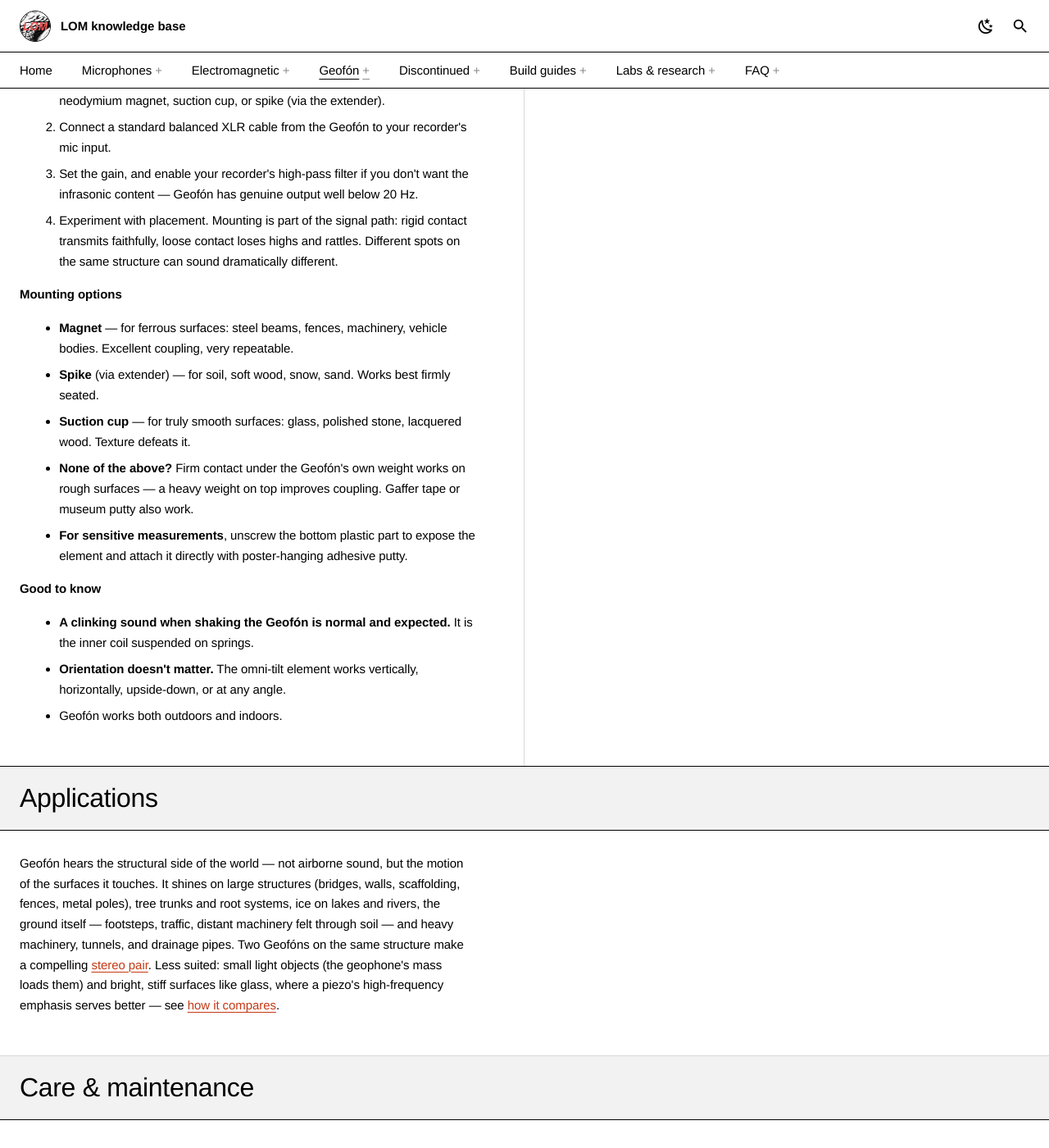
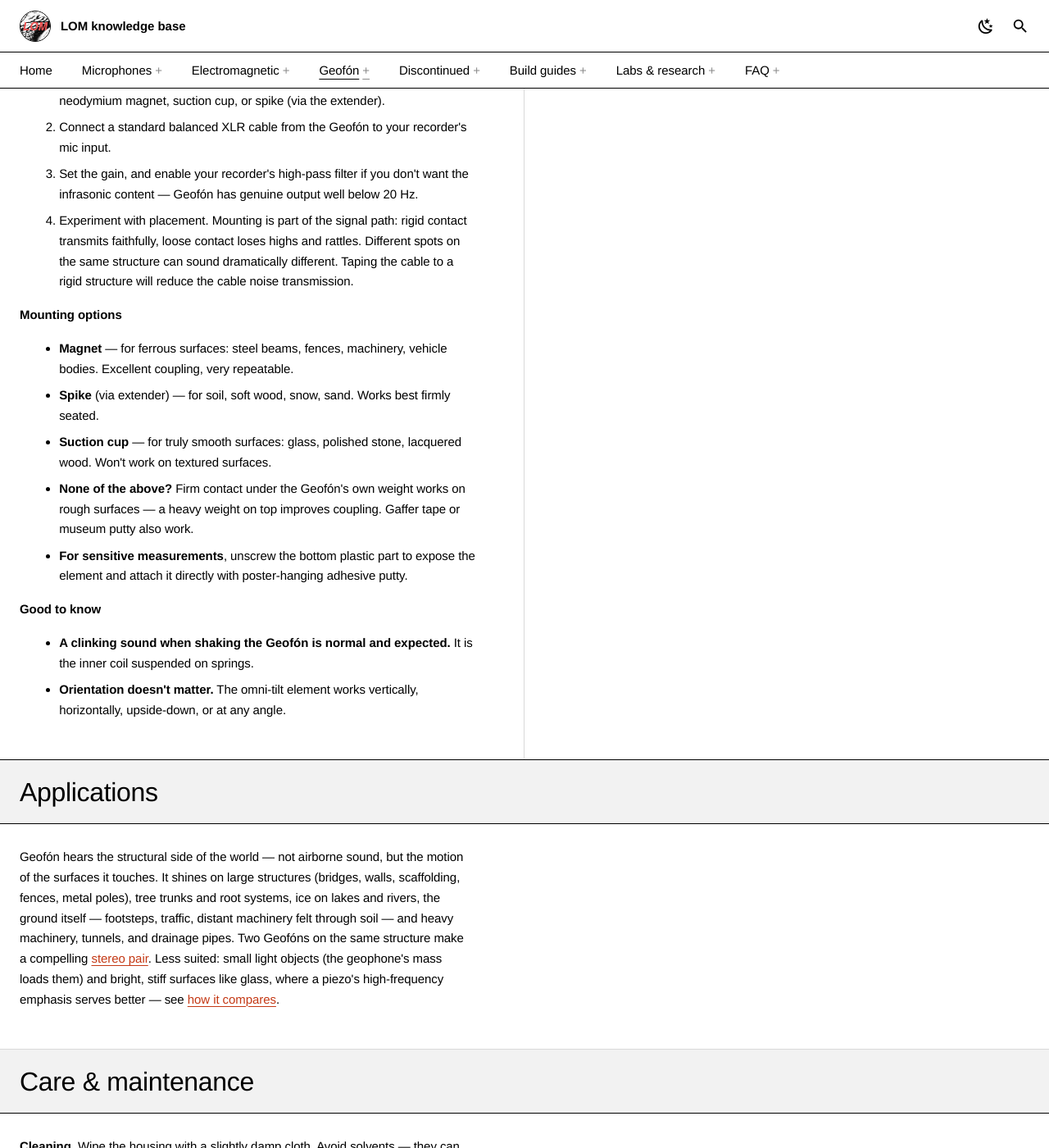
Before and after one commit to LOM-instruments/knowledge-base, an MkDocs documentation site: the page built from docs/manuals/geofon.md, in a window 1280 px wide and 1400 px high, scrolled down 2086 px. Shown: the whole window at 82% size. Built offline with MkDocs 1.6.1 and Material for MkDocs 9.7.7, drawn with Linux system fonts in a browser that asks for light colours; some of the changed text lies outside the part shown.

Commit message:
rewriting

```diff
--- a/docs/faq/geofon.md
+++ b/docs/faq/geofon.md
@@ -34,11 +34,11 @@
 
 This is the most common question, and the answer is: because piezo and geophone transducers measure different physical quantities of the same vibration, and they have very different mechanical characteristics.
 
-A piezo crystal responds to **strain** (deformation of the surface) and effectively functions as a high-frequency-emphasizing sensor in the audible range. Its first mechanical resonance is typically in the tens of kHz, well above hearing, so it stays bright and articulate throughout the audio band.
+A piezo crystal responds to **strain** (deformation of the surface) and effectively functions as a high-frequency-emphasizing sensor in the audible range.
 
 Geofón is a **velocity** sensor. It responds to how fast the surface is moving, not how much it is deformed. The moving mass of the coil (10.3 g) and the spider suspension have parasitic resonances starting around 400 Hz and increasing in influence above 1 kHz, which gradually attenuate the high end. The housing also has inertia: at high frequencies, the housing can no longer perfectly follow the surface motion, especially on light or stiff surfaces.
 
-The result: piezo sounds bright, crispy, near-surface. Geofón sounds dark, weighty, structural. Neither is wrong — they are recording different things.
+The result: piezo sounds bright, crispy, near-surface. If using circular piezo disc, it can sound "metallic" due to its low resonant frequency. Geofón sounds dark, weighty, structural. Neither is wrong — they are recording different things.
 
 ### What does it sound best on?
 
--- a/docs/manuals/geofon.md
+++ b/docs/manuals/geofon.md
@@ -104,13 +102,13 @@
 1. Mount the Geofón: the bottom of the case has an **M4 thread** for the provided neodymium magnet, suction cup, or spike (via the extender).
 2. Connect a standard balanced XLR cable from the Geofón to your recorder's mic input.
 3. Set the gain, and enable your recorder's high-pass filter if you don't want the infrasonic content — Geofón has genuine output well below 20 Hz.
-4. Experiment with placement. Mounting is part of the signal path: rigid contact transmits faithfully, loose contact loses highs and rattles. Different spots on the same structure can sound dramatically different.
+4. Experiment with placement. Mounting is part of the signal path: rigid contact transmits faithfully, loose contact loses highs and rattles. Different spots on the same structure can sound dramatically different. Taping the cable to a rigid structure will reduce the cable noise transmission.
 
 **Mounting options**
 
 - **Magnet** — for ferrous surfaces: steel beams, fences, machinery, vehicle bodies. Excellent coupling, very repeatable.
 - **Spike** (via extender) — for soil, soft wood, snow, sand. Works best firmly seated.
-- **Suction cup** — for truly smooth surfaces: glass, polished stone, lacquered wood. Texture defeats it.
+- **Suction cup** — for truly smooth surfaces: glass, polished stone, lacquered wood. Won't work on textured surfaces.
 - **None of the above?** Firm contact under the Geofón's own weight works on rough surfaces — a heavy weight on top improves coupling. Gaffer tape or museum putty also work.
 - **For sensitive measurements**, unscrew the bottom plastic part to expose the element and attach it directly with poster-hanging adhesive putty.
 
@@ -118,7 +116,6 @@
 
 - **A clinking sound when shaking the Geofón is normal and expected.** It is the inner coil suspended on springs.
 - **Orientation doesn't matter.** The omni-tilt element works vertically, horizontally, upside-down, or at any angle.
-- Geofón works both outdoors and indoors.
 
 </div>
 
```
Also changed, not shown: other parts of docs/manuals/geofon.md (+1 -3 lines).
